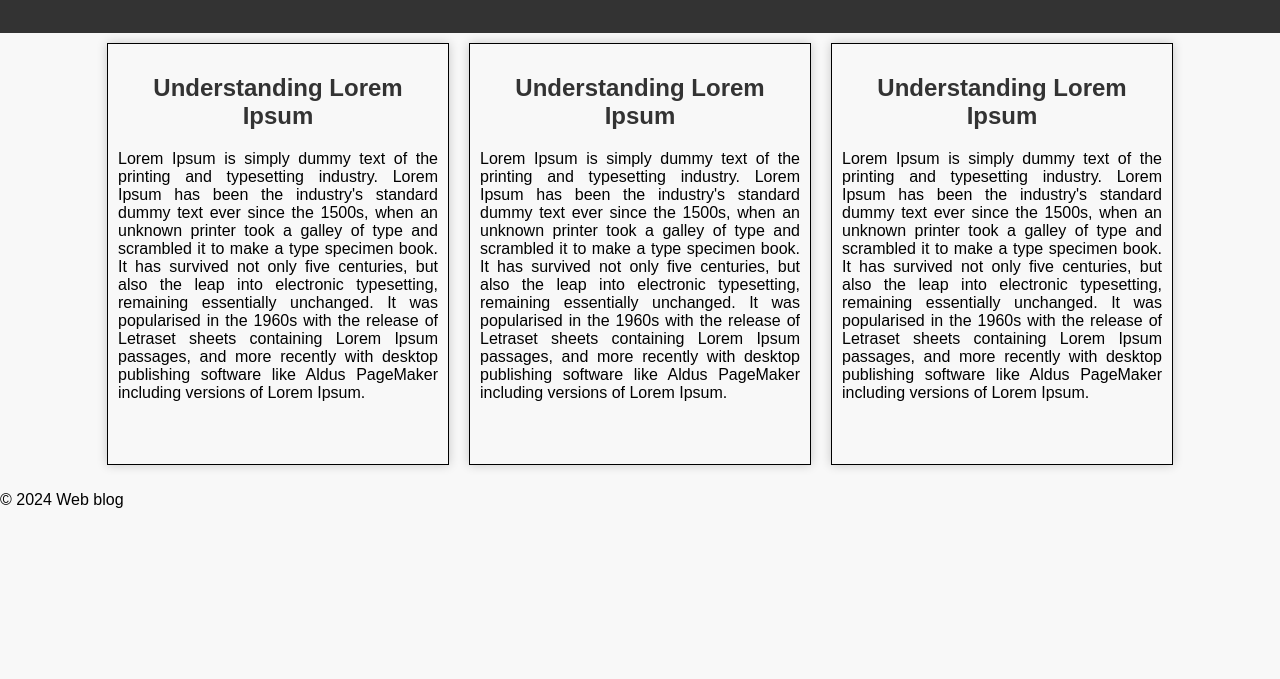
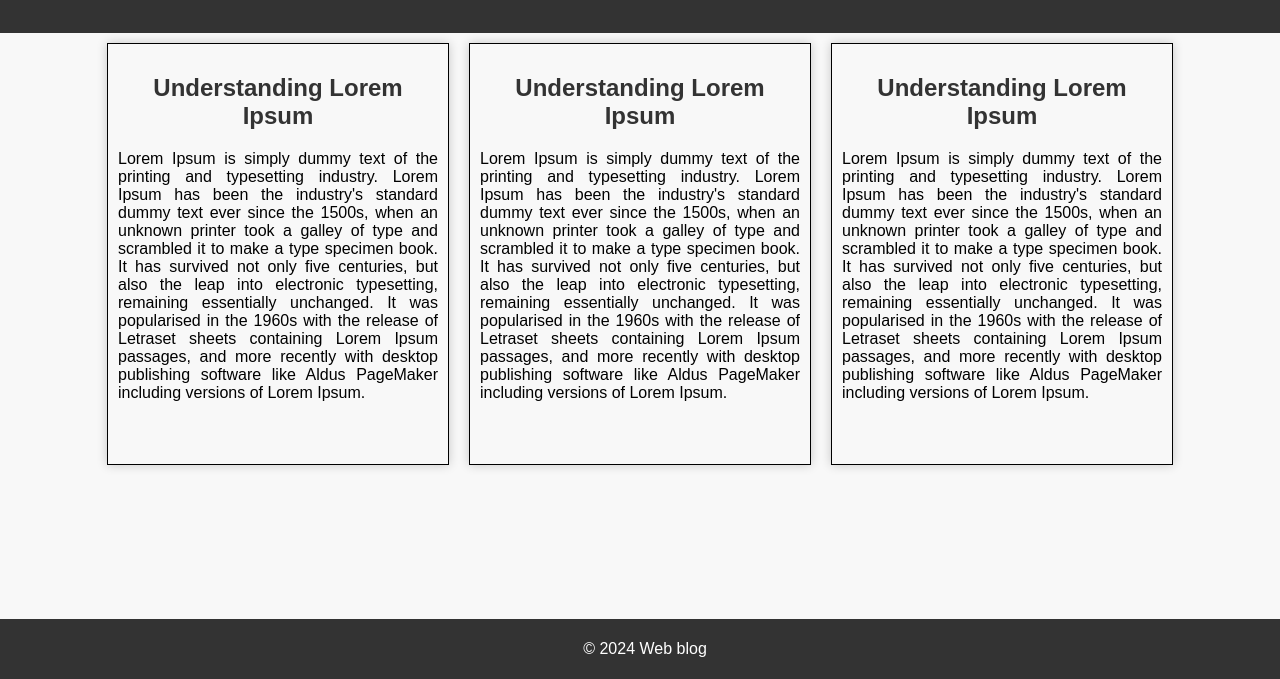
Before and after one commit to ankita007-coder/Web-dev-session-final, a plain HTML site: page index.html in a window 1280 px wide. Shown: the part 121-800 px from the top of the page. Drawn offline with Linux system fonts and the light colour scheme.

Commit message:
done with the project

```diff
--- a/style.css
+++ b/style.css
@@ -10,6 +10,7 @@ header{
     color: white;
     padding: 20px;
     text-align: center;
+    animation: fadeInDown 2s 0.5s ease-out;
 }
 
 header p{
@@ -31,6 +32,7 @@ main{
     height: 400px;
     box-shadow: 0 0 10px rgba(0, 0, 0, 0.2);
     transition: ease-in 0.2s;
+    margin-bottom:5rem;
 }
 
 .blog-post:hover{
@@ -49,3 +51,23 @@ h2{
         height: auto;
     }
 }
+
+footer{
+    background-color: #333;
+    color: #fff;
+    text-align: center;
+    padding: 5px;
+    width: 100%;
+    position: fixed;
+    bottom: 0;
+}
+@keyframes fadeInDown {
+    from{
+        opacity: 0;
+        transform: translateY(-20px);
+    }
+    to{
+        opacity: 1;
+        transform: translate(0px);
+    }
+}
```
